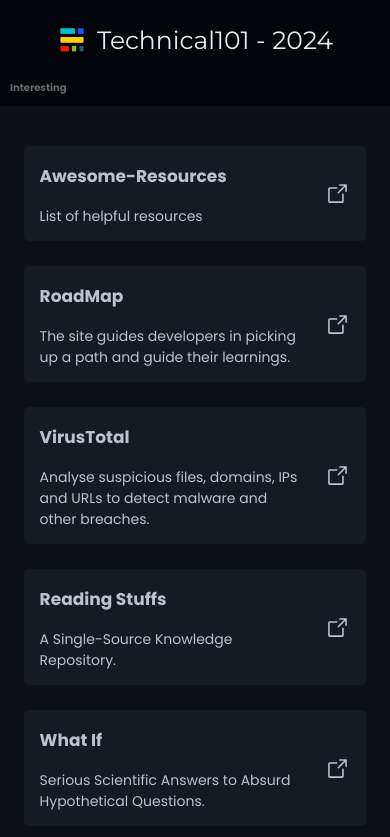
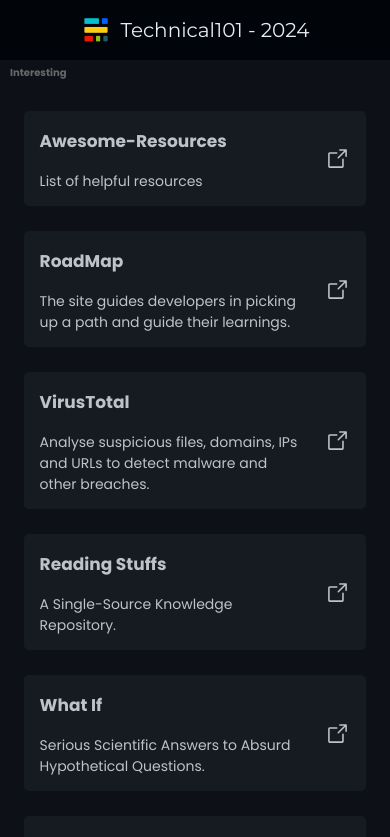
Before and after one commit to abhi5455/Technical-101, a React (Vite) app: page /Interesting in a window 390 px wide. Shown: the top 837 px of the page. Built offline with nearby package versions, Linux system fonts and the light colour scheme; a web font is replaced by a local one.

Commit message:
Initial Commit

```diff
--- a/src/components/header/header.css
+++ b/src/components/header/header.css
@@ -43,9 +43,8 @@
     border-bottom: #f78166;
 }
 .path{
-    background-color: #010409;
-    margin-top: 0;
-    margin-bottom: -10px;
+    margin-top: 5px;
+    margin-bottom: -15px;
     color: dimgrey;
     padding-left: 10px;
     padding-bottom: 10px;
@@ -54,9 +53,11 @@
 }
 @media (max-width: 500px) {
     .header{
-        height:80px;
+        height:60px;
+        font-size: 20px;
     }
     .path{
         font-size: 10px;
+        margin-bottom: -30px;
     }
 }
```
